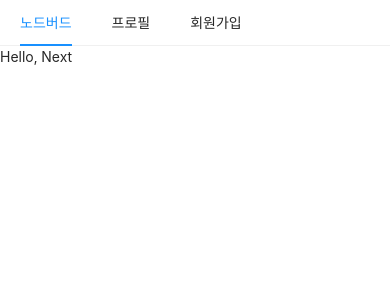
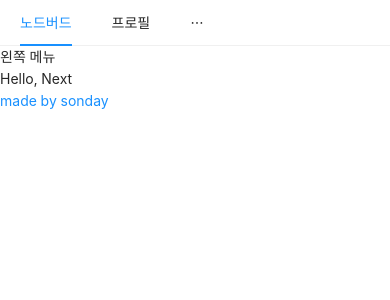
Before and after one commit to happy-sonday/react-node-sns, a Next.js app: page / in a window 390 px wide. Shown: the top 300 px of the page. Built offline with nearby package versions, Linux system fonts and the light colour scheme.

Commit message:
반응형 그리드

```diff
--- a/components/AppLayout.js
+++ b/components/AppLayout.js
@@ -1,7 +1,7 @@
 import React from "react";
 import PropTypes from "prop-types";
 import Link from "next/link";
-import { Menu } from "antd";
+import { Menu, Input, Row, Col } from "antd";
 const AppLayout = ({ children }) => {
   return (
     <div>
@@ -17,12 +17,32 @@
           </Link>
         </Menu.Item>
         <Menu.Item>
+          <Input.Search enterButton style={{ verticalAlign: "middle" }} />
+        </Menu.Item>
+        <Menu.Item>
           <Link href="/signup">
             <a>회원가입</a>
           </Link>
         </Menu.Item>
       </Menu>
-      {children}
+      {/* NOTE:col끼리 guutter/2 좌우 padding */}
+      <Row gutter={8}>
+        <Col xs={24} md={6}>
+          왼쪽 메뉴
+        </Col>
+        <Col xs={24} md={12}>
+          {children}
+        </Col>
+        <Col xs={24} md={6}>
+          <a
+            href="https://github.com/happy-sonday/react-node-sns"
+            target="_blank"
+            rel="noreferrer noopner"
+          >
+            made by sonday
+          </a>
+        </Col>
+      </Row>
     </div>
   );
 };
```
